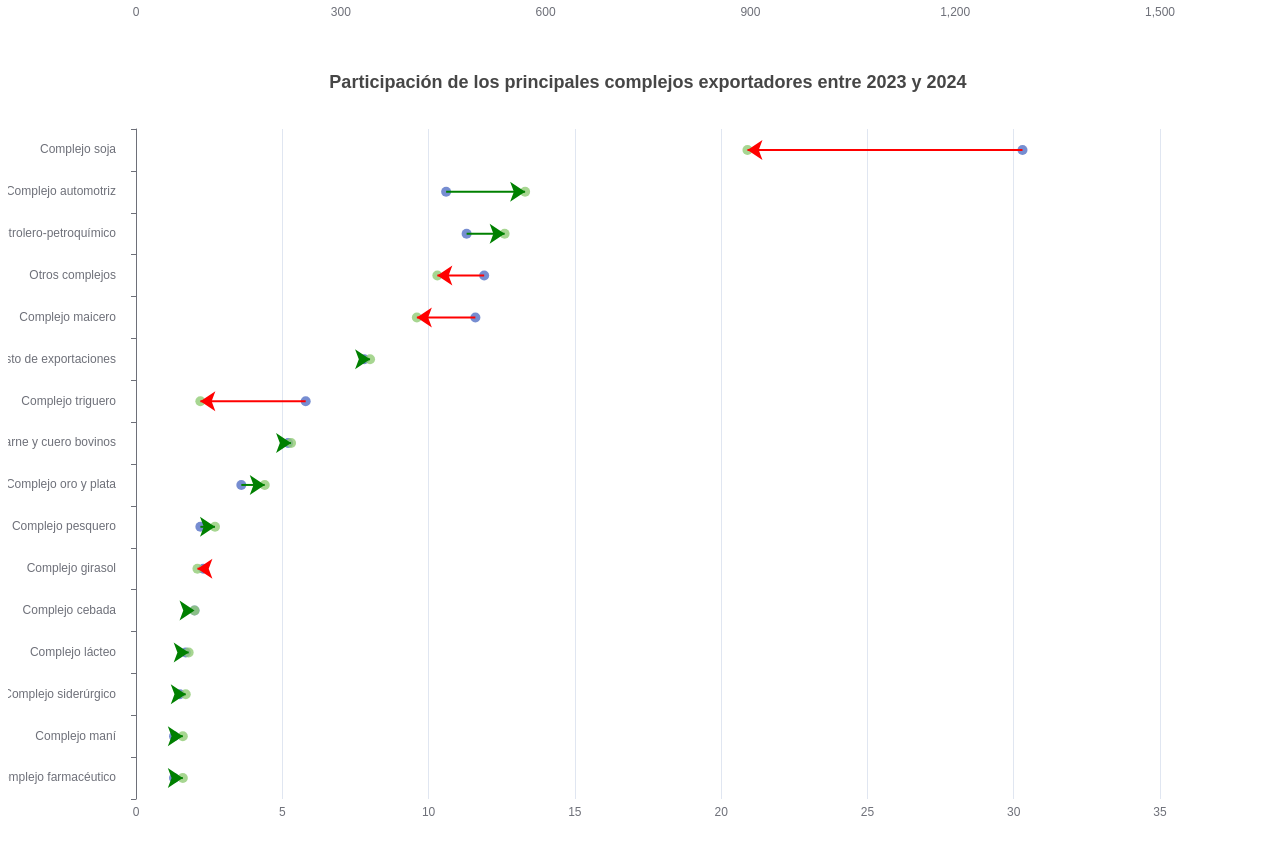
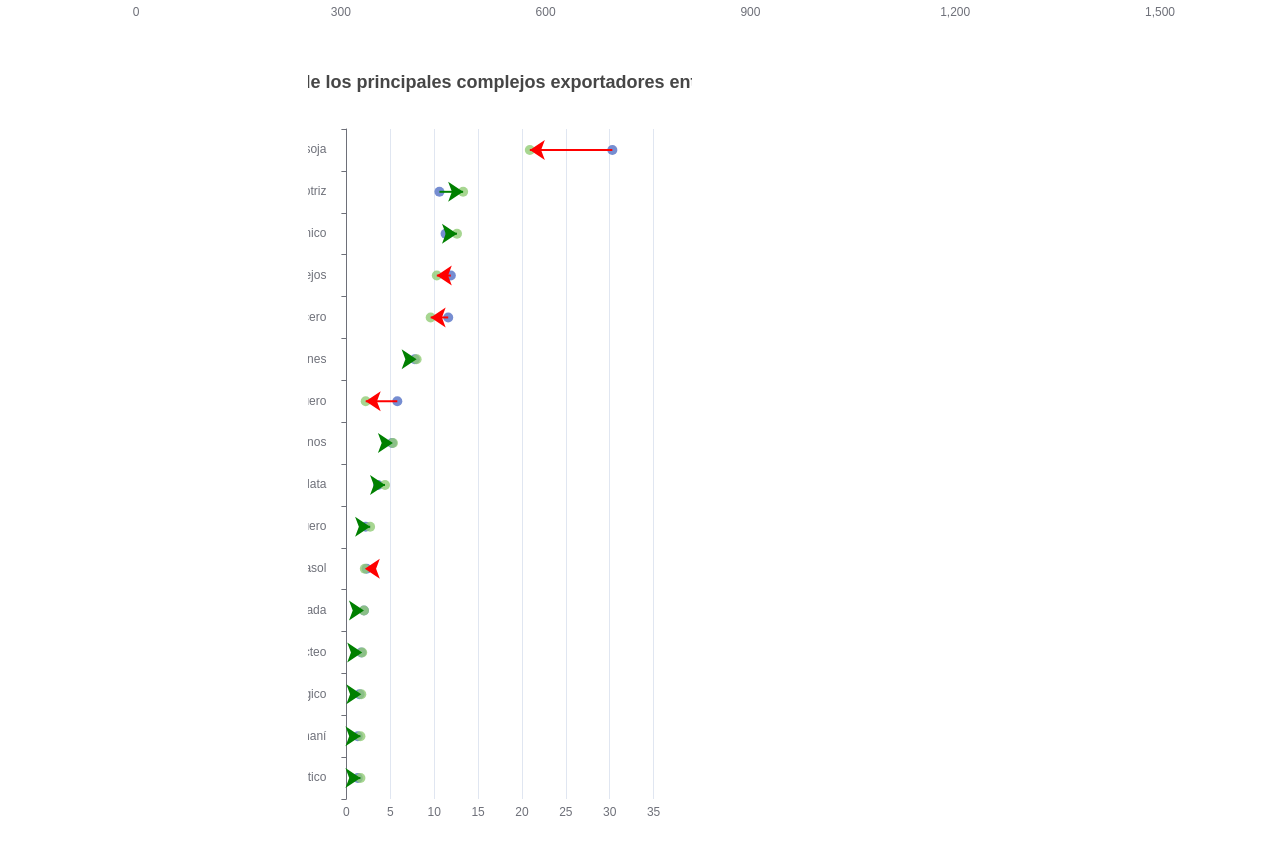
Before and after one commit to LucaGelmini/eCharts, a plain HTML site: page index.html in a window 1280 px wide. Shown: the part 739-1594 px from the top of the page. Drawn offline with nearby package versions, Linux system fonts and the light colour scheme.

Commit message:
complejos

```diff
--- a/index.html
+++ b/index.html
@@ -6,9 +6,9 @@
     <script src="https://cdn.jsdelivr.net/npm/echarts@latest/dist/echarts.min.js"></script>
     <title>Echart flechitas</title>
   </head>
-  <body>
+  <body style=>
     <div id="seccionesContainer" style="width: 100vw; height: 100vh"></div>
-    <div id="complejosContainer" style="width: 100vw; height: 100vh"></div>
+    <div id="complejosContainer" style="margin-left: 300px; width: 30vw; height: 100vh; overflow: visible;"></div>
   </body>
 </html>
 
```
Also changed, not shown: 2 other files.
